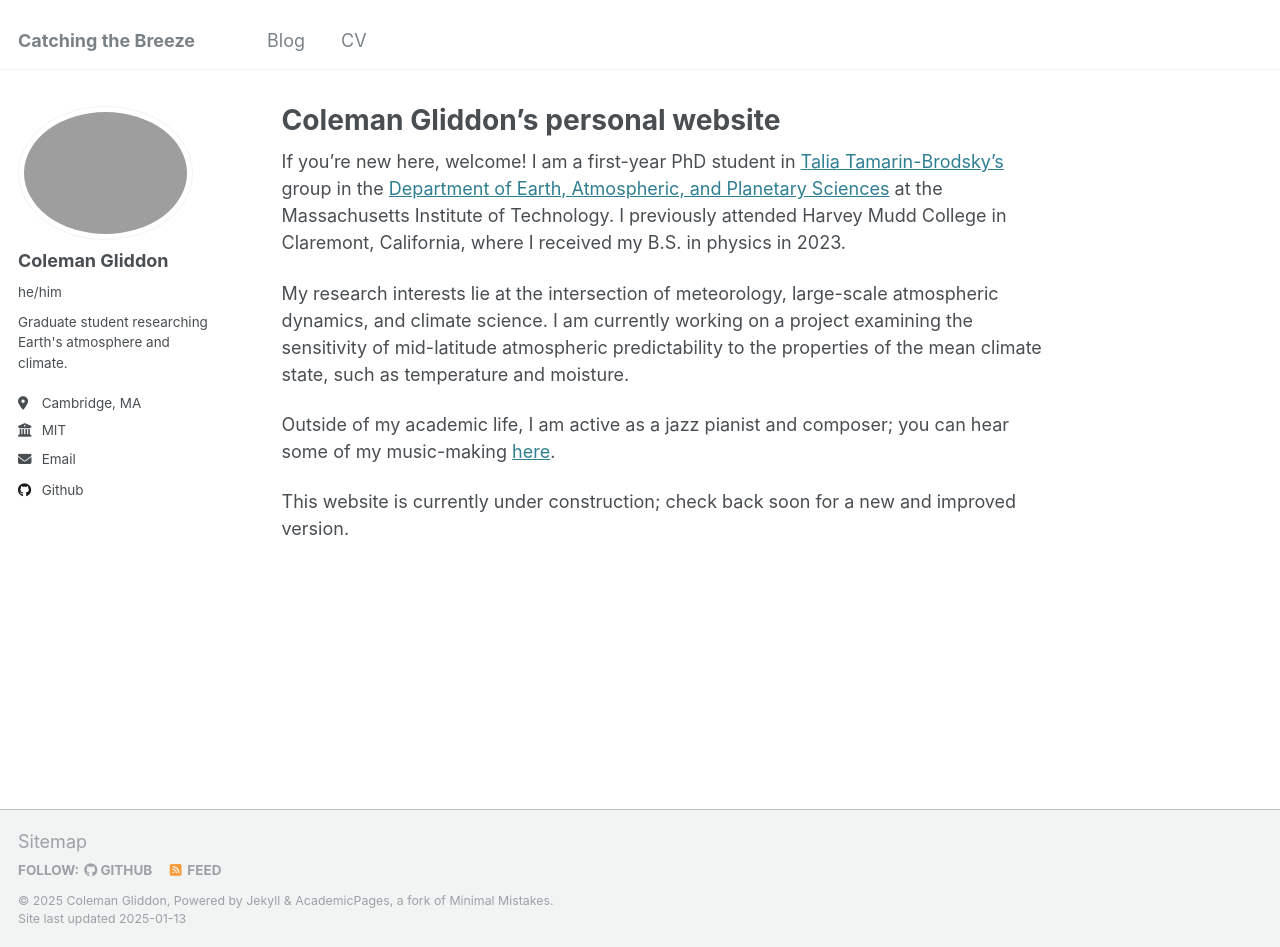
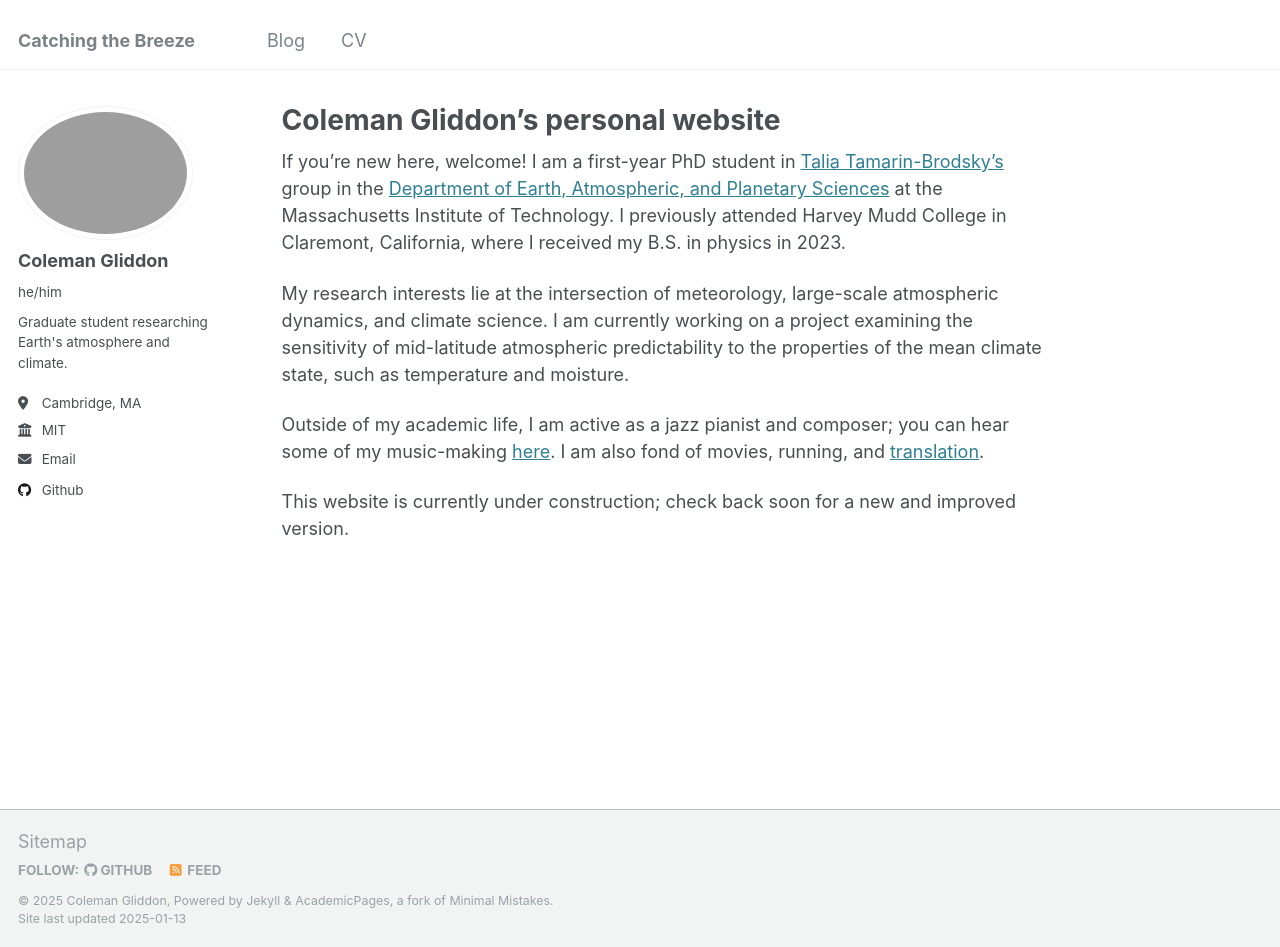
Before and after one commit to cjgliddon/cjgliddon.github.io, a Jekyll site: the page built from _pages/about.md, in a window 1280 px wide and 947 px high. Built offline with Jekyll 4.4.1, drawn with Linux system fonts in a browser that asks for light colours.

Commit message:
Update about.md

```diff
--- a/_pages/about.md
+++ b/_pages/about.md
@@ -11,6 +11,6 @@ If you're new here, welcome! I am a first-year PhD student in [Talia Tamarin-Bro
 
 My research interests lie at the intersection of meteorology, large-scale atmospheric dynamics, and climate science. I am currently working on a project examining the sensitivity of mid-latitude atmospheric predictability to the properties of the mean climate state, such as temperature and moisture.
 
-Outside of my academic life, I am active as a jazz pianist and composer; you can hear some of my music-making [here](https://lorenbroaddus.bandcamp.com/album/the-sentimental-rebel).
+Outside of my academic life, I am active as a jazz pianist and composer; you can hear some of my music-making [here](https://lorenbroaddus.bandcamp.com/album/the-sentimental-rebel). I am also fond of movies, running, and [translation](https://cjgliddon.github.io/posts/2025/01/three-poems-by-stephen-crane/).
 
 This website is currently under construction; check back soon for a new and improved version.
```
